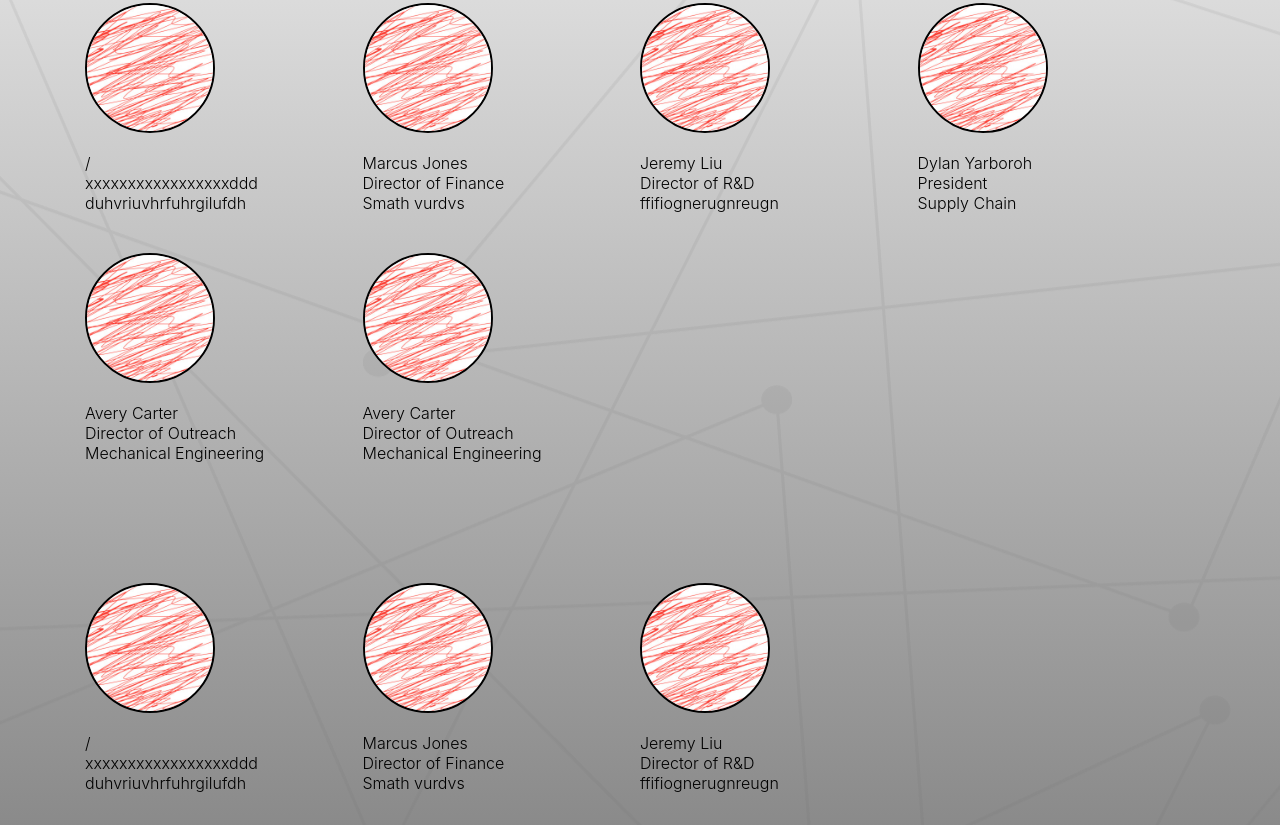
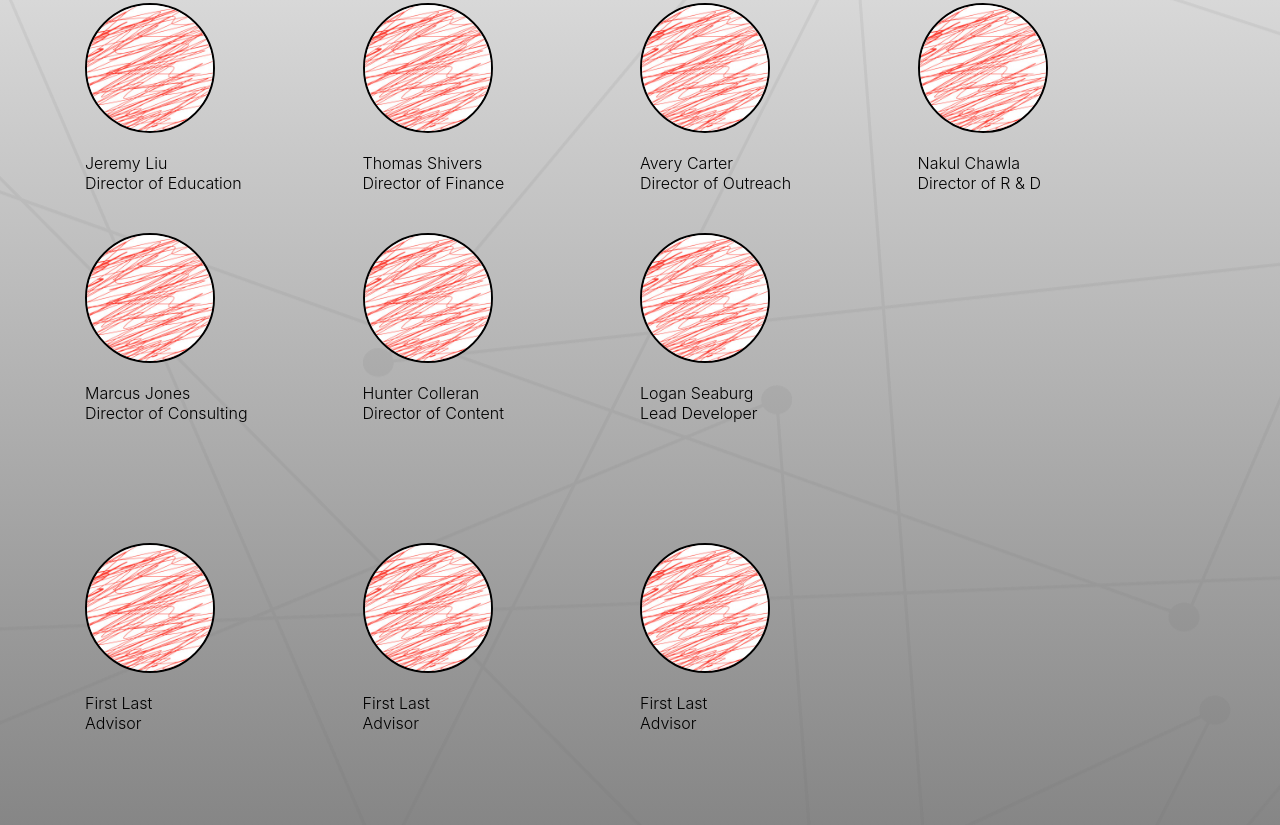
Before and after one commit to innovate-blockchain/innovate-blockchain.github.io, a website: page index.html in a window 1280 px wide. Shown: the part 3436-4261 px from the top of the page. Drawn offline with Linux system fonts and the light colour scheme.

Commit message:
Finished all but finalizing pictures of board members and QR codes

```diff
--- a/index.html
+++ b/index.html
@@ -151,7 +151,7 @@
           <div class="row">
             <div class="col-lg-12 mx-auto">
               <h2 style="margin-bottom: 50px">Committees</h2>
-              <p class="lead">The Blockchain Innovation Society is made up of four core committees in which we operate. These committees are R&D, investment, education and consulting. We also have an advanced group that assists with more applied projects requiring a higher level of skill and understanding.These committees are led by the current leaders, and meet with members outside of the general meetings. These committees are meant to represent the diversity within the blockhain ecosystem, helping students find which area interests them the most and focus on improving their skills in that area.</p>
+              <p>The Blockchain Innovation Society is made up of four core committees in which we operate. These committees are R&D, investment, education and consulting. We also have an advanced group that assists with more applied projects requiring a higher level of skill and understanding.These committees are led by the current leaders, and meet with members outside of the general meetings. These committees are meant to represent the diversity within the blockhain ecosystem, helping students find which area interests them the most and focus on improving their skills in that area.</p>
             </div>
           </div>
         </div>
@@ -309,63 +309,60 @@
                 <div style="overflow: hidden">
                   <div class="person-picture">
                     <img src="res/white.jpeg">
-                    <p class="lead">/</p>
-                    <p class="lead">xxxxxxxxxxxxxxxxxddd</p>
-                    <p class="lead">duhvriuvhrfuhrgilufdh</p>
+                    <p class="lead">Jeremy Liu</p>
+                    <p class="lead">Director of Education</p>
                   </div>
                   <div class="person-picture">
                     <img src="res/white.jpeg">
-                    <p class="lead">Marcus Jones</p>
+                    <p class="lead">Thomas Shivers</p>
                     <p class="lead">Director of Finance</p>
-                    <p class="lead">Smath vurdvs</p>
                   </div>
                   <div class="person-picture">
                     <img src="res/white.jpeg">
-                    <p class="lead">Jeremy Liu</p>
-                    <p class="lead">Director of R&D</p>
-                    <p class="lead">ffifiognerugnreugn</p>
+                    <p class="lead">Avery Carter</p>
+                    <p class="lead">Director of Outreach</p>
                   </div>
                   <div class="person-picture">
                     <img src="res/white.jpeg">
-                    <p class="lead">Dylan Yarboroh</p>
-                    <p class="lead">President</p>
-                    <p class="lead">Supply Chain</p>
+                    <p class="lead">Nakul Chawla</p>
+                    <p class="lead">Director of R & D</p>
                   </div>
                 </div>
                 <div style="overflow: hidden">
                   <div class="person-picture">
                     <img src="res/white.jpeg">
-                    <p class="lead">Avery Carter</p>
-                    <p class="lead">Director of Outreach</p>
-                    <p class="lead">Mechanical Engineering</p>
+                    <p class="lead">Marcus Jones</p>
+                    <p class="lead">Director of Consulting</p>
                   </div>
                   <div class="person-picture">
                     <img src="res/white.jpeg">
-                    <p class="lead">Avery Carter</p>
-                    <p class="lead">Director of Outreach</p>
-                    <p class="lead">Mechanical Engineering</p>
+                    <p class="lead">Hunter Colleran</p>
+                    <p class="lead">Director of Content</p>
+                  </div>
+                  <div class="person-picture">
+                    <img src="res/white.jpeg">
+                    <p class="lead">Logan Seaburg</p>
+                    <p class="lead">Lead Developer</p>
                   </div>
                 </div>
               </div>
                 <div class="picture-group">
                   <div class="person-picture">
                     <img src="res/white.jpeg">
-                    <p class="lead">/</p>
-                    <p class="lead">xxxxxxxxxxxxxxxxxddd</p>
-                    <p class="lead">duhvriuvhrfuhrgilufdh</p>
+                    <p class="lead">First Last</p>
+                    <p class="lead">Advisor</p>
                   </div>
                   <div class="person-picture">
                     <img src="res/white.jpeg">
-                    <p class="lead">Marcus Jones</p>
-                    <p class="lead">Director of Finance</p>
-                    <p class="lead">Smath vurdvs</p>
+                    <p class="lead">First Last</p>
+                    <p class="lead">Advisor</p>
                   </div>
                   <div class="person-picture">
                     <img src="res/white.jpeg">
-                    <p class="lead">Jeremy Liu</p>
-                    <p class="lead">Director of R&D</p>
-                    <p class="lead">ffifiognerugnreugn</p>
+                    <p class="lead">First Last</p>
+                    <p class="lead">Advisor</p>
                   </div>
+
                 </div>
               </div>
               <!--<h2>Society Members</h2>
@@ -531,10 +528,10 @@
     <footer>
       <div class="container">
         <div>
-          <div class="footer-image"><a href="https://www.instagram.com/innovateblockchain/"><img src="res/facebook.png"></a></div>
-          <div class="footer-image"><a href="https://www.linkedin.com/company/bisasu"><img src="res/facebook.png"></a></div>
-          <div class="footer-image"><a href="https://twitter.com/BIS_Innovate"><img src="res/facebook.png"></a></div>
-          <div class="footer-image"><a href="..."><img src="res/facebook.png"></a></div>
+          <div class="footer-image"><a href="https://www.instagram.com/innovateblockchain/"><img src="res/instagram.png"></a></div>
+          <div class="footer-image"><a href="https://www.linkedin.com/company/bisasu"><img src="res/linkedin.png"></a></div>
+          <div class="footer-image"><a href="https://twitter.com/BIS_Innovate"><img src="res/twitter.png"></a></div>
+          <div class="footer-image"><a href="https://www.facebook.com/asublockchain/"><img src="res/facebook.png"></a></div>
           <div class="follow-us"><p>Follow Us</p></div>
         </div>
         <div>
```
Also changed, not shown: res/instagram.png (added), res/linkedin.png (added), res/twitter.png (added).
